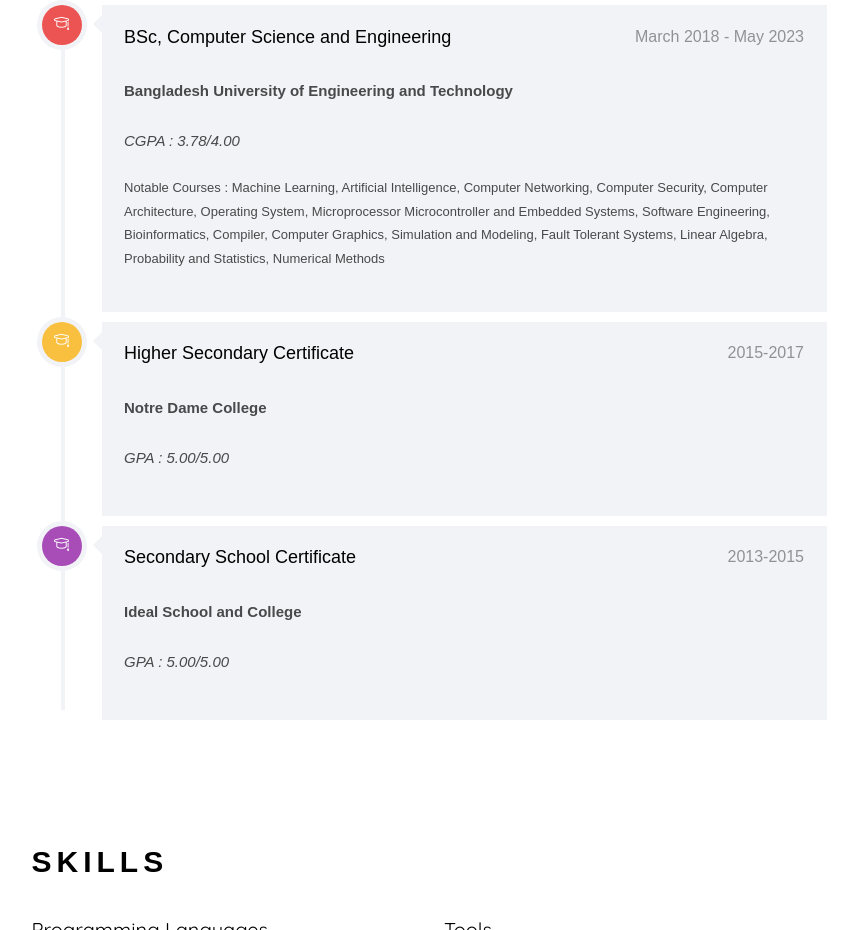
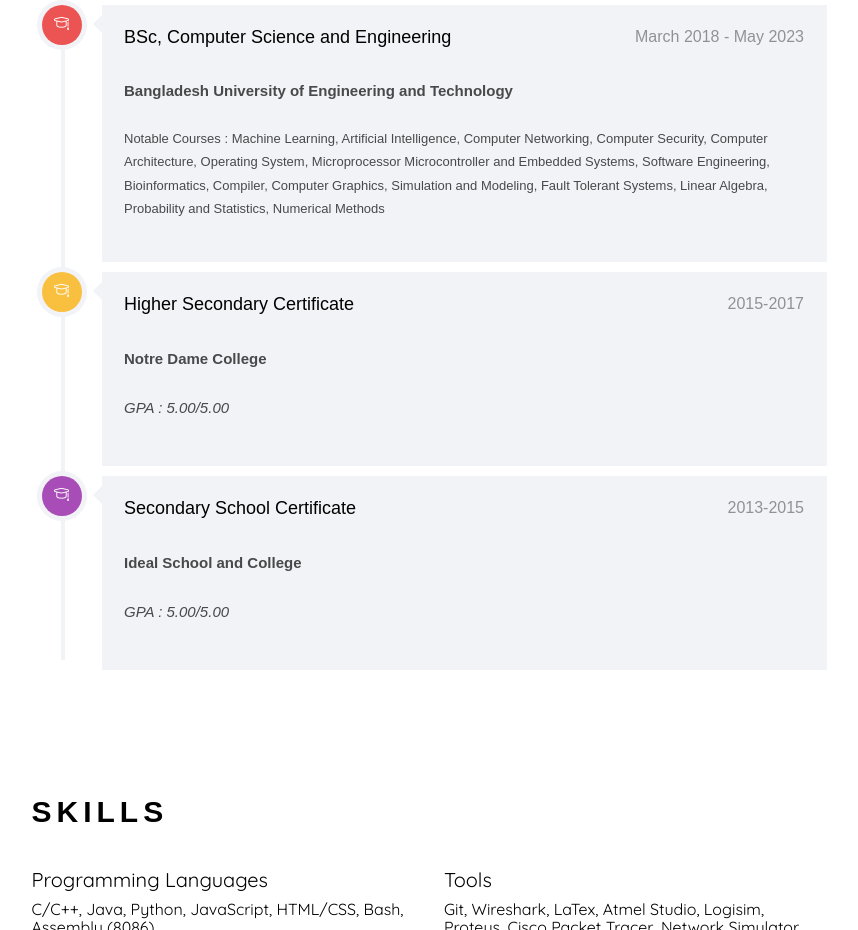
Before and after one commit to Alif108/Alif108.github.io, a plain HTML site: page index.html in a window 1280 px wide. Shown: the part 2104-3034 px from the top of the page, without its empty margins (361-1219 px from the left). Drawn offline with Linux system fonts and the light colour scheme; files whose address does not match are found by name; a web font is replaced by a local one.

Commit message:
Update index.html

```diff
--- a/index.html
+++ b/index.html
@@ -252,7 +252,7 @@
 					               <div class="timeline-label">
 					               	<h2>BSc, Computer Science and Engineering<span>March 2018 - May 2023</span></h2>
 									<p><strong>Bangladesh University of Engineering and Technology</strong></p>
-									<p><em>CGPA : 3.78/4.00</em></p>
+									<!-- <p><em>CGPA : 3.78/4.00</em></p> -->
 									<p class="timeline-entry-inner-desc">Notable Courses : Machine Learning, Artificial Intelligence, Computer Networking, Computer Security,
 										Computer Architecture, Operating System,
 										Microprocessor Microcontroller and Embedded Systems, Software Engineering, Bioinformatics, Compiler,
```
